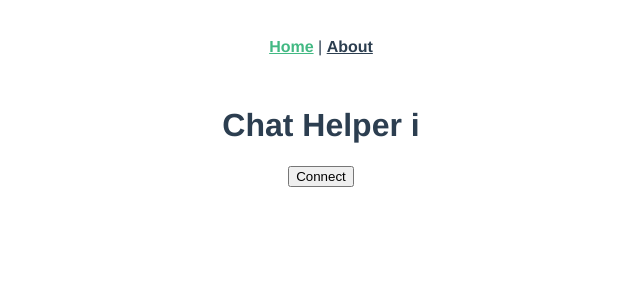
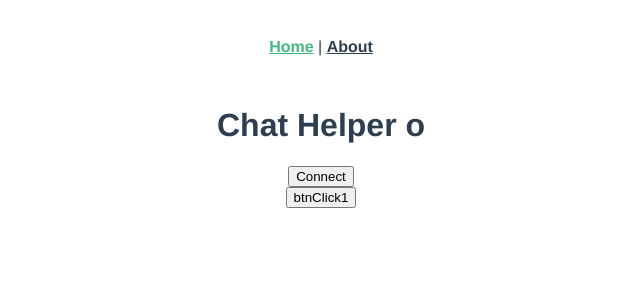
Before and after one commit to devforagirl/ChatHelperFE2, a Vue app: page / in a window 1280 px wide. Shown: the top 300 px of the page, without its empty margins (319-959 px from the left). Built offline with nearby package versions, Linux system fonts and the light colour scheme.

Commit message:
update o
o

```diff
--- a/src/views/HomeView.vue
+++ b/src/views/HomeView.vue
@@ -1,11 +1,15 @@
 <template>
   <div>
-    <h1>Chat Helper i</h1>
+    <h1>Chat Helper o</h1>
     <div v-if="!socketConnected">
       <button @click="connectSocket">Connect</button>
     </div>
     <div v-else>
       <button @click="disconnectSocket">Disconnect</button>
+    </div>
+
+    <div>
+      <button @click="btnClick1">btnClick1</button>
     </div>
   </div>
 </template>
@@ -30,12 +34,21 @@ export default {
         console.log('Connected to server')
         this.socketConnected = true
       })
+
+      this.socket.on('response', () => {
+        console.log('response +1')
+      })
     },
     disconnectSocket() {
       this.socket.disconnect()
       this.socketConnected = false
       console.log('Disconnected from server')
     },
+
+    btnClick1(){
+      console.log('btnClick1')
+      this.socket.emit('message','btnClick1')
+    }
   },
 }
 </script>
```
